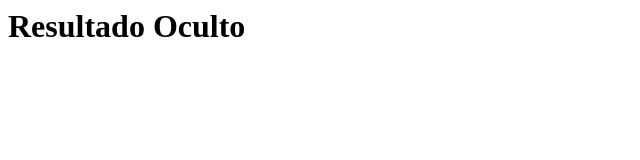
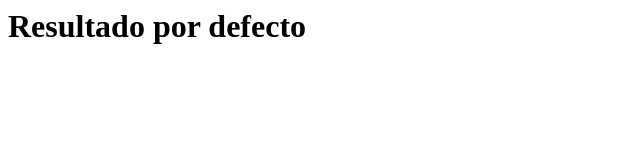
Before and after one commit to ValeRodriguez2023/CarpetaDocs, a plain HTML site: page index.html in a window 1280 px wide. Shown: the whole page, without its empty margins (0-640 px from the left). Drawn offline with Linux system fonts and the light colour scheme.

Commit message:
Update index.html

```diff
--- a/index.html
+++ b/index.html
@@ -1 +1 @@
-<h1> Resultado Oculto</h1>
+<h1> Resultado por defecto</h1>
```
